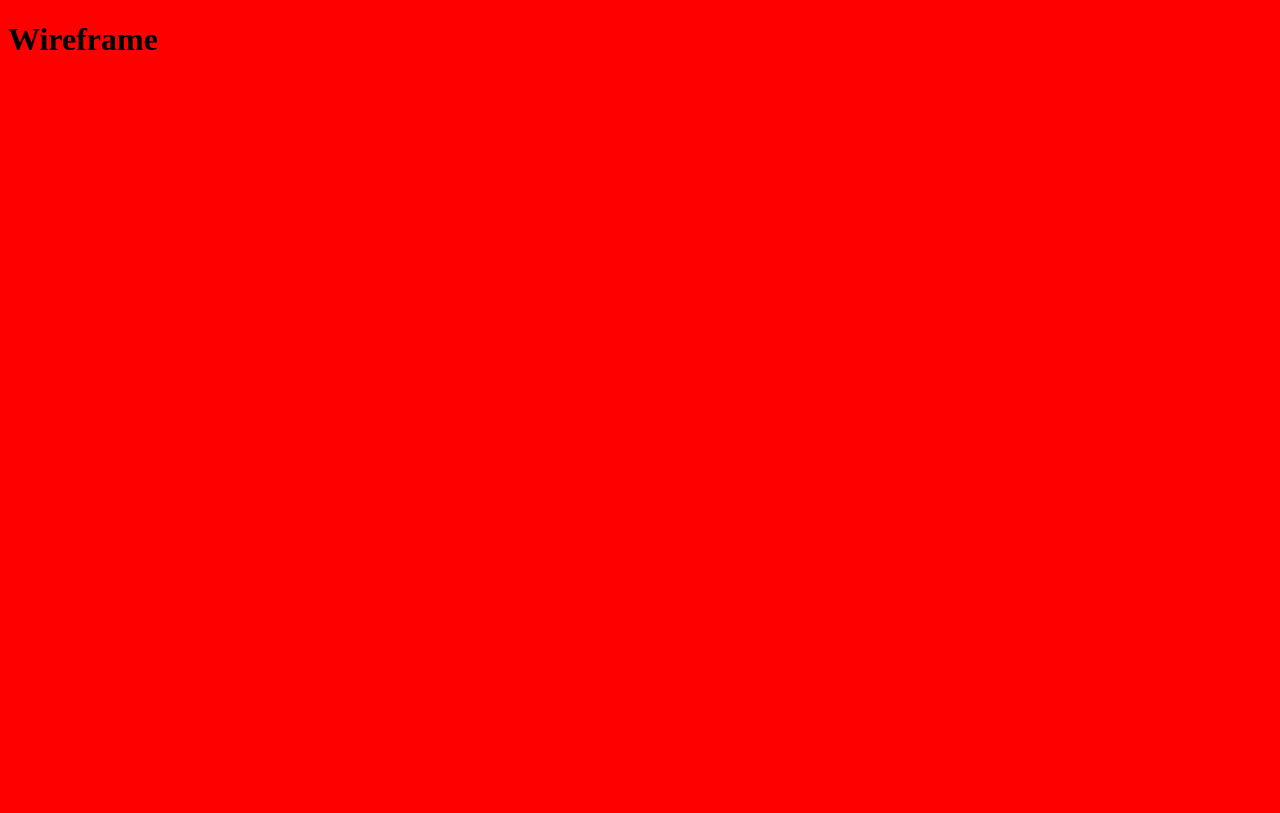
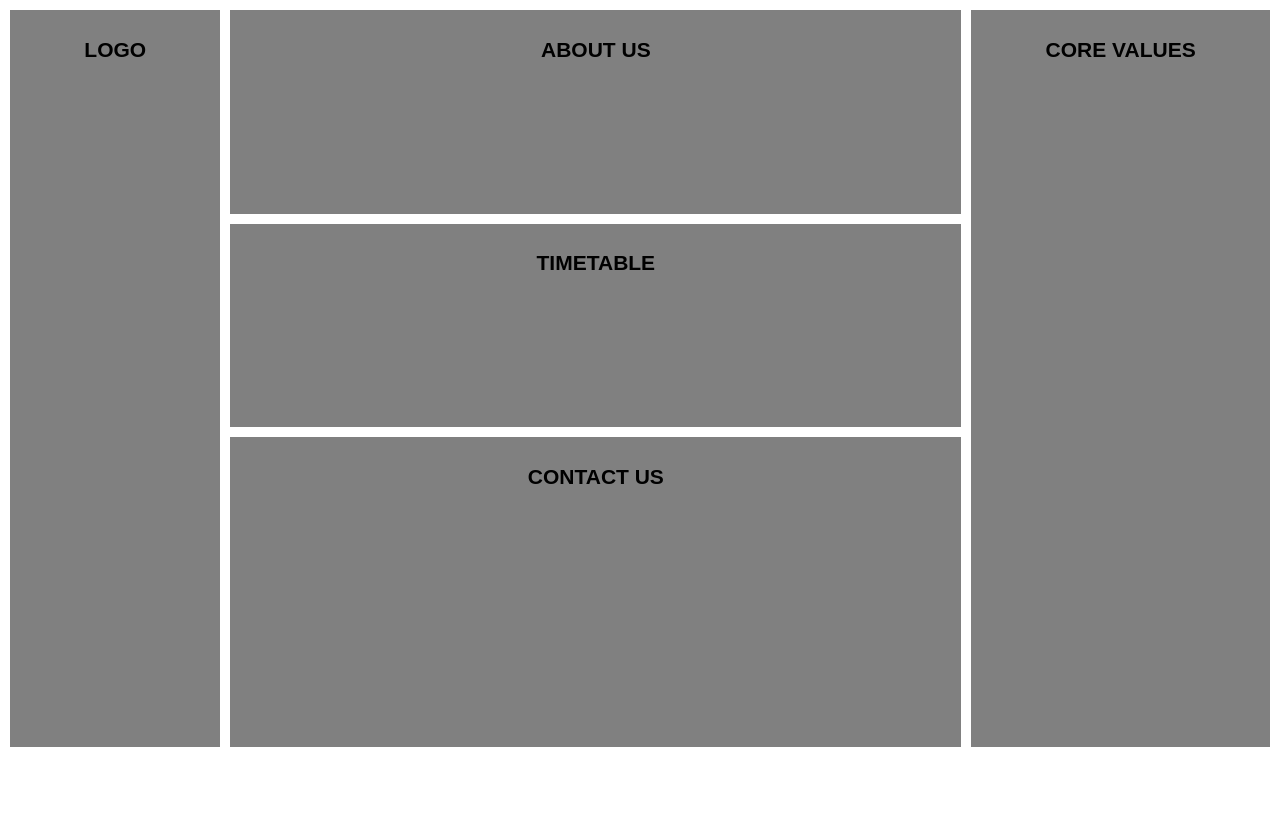
Before and after one commit to ConorOkus/soccer-school-design, a website: page wireframe/index.html in a window 1280 px wide. Drawn offline with Linux system fonts and the light colour scheme.

Commit message:
added wireframe mobile/desktop

```diff
--- a/wireframe/index.html
+++ b/wireframe/index.html
@@ -8,7 +8,13 @@
     <title>Wireframe</title>
   </head>
 
-  <body>
-    <h1>Wireframe</h1>
+  <body class="wireframe">
+    <div class="main-container">
+      <section class="header"><h1>LOGO<h1></section>
+      <section class="about-us"><h1>ABOUT US<h1></section>
+			<section class="core-values"><h1>CORE VALUES<h1></section>
+			<section class="timetable"><h1>TIMETABLE<h1></section>
+			<section class="contact-us"><h1>CONTACT US<h1></section>
+    <div>
   </body>
 </html>
--- a/wireframe/style.css
+++ b/wireframe/style.css
@@ -1,3 +1,77 @@
 body {
-  background-color: red;
+  background-color: white;
+  font-size: 100%;
+  font-family: sans-serif;
 }
+.wireframe {
+  margin: 0;
+  padding: 0;
+}
+
+.wireframe section {
+  margin: 1em;
+  background-color: grey;
+  font-size: 14px;
+  font-family: sans-serif;
+  text-align: center;
+  color: black;
+}
+
+.wireframe h1 {
+  padding-top: 0.5em;
+}
+
+@media only screen and (max-width: 1024px) {
+  .header {
+    height: 5em;
+  }
+  .about-us {
+    height: 30em;
+  }
+  .core-values {
+    height: 30em;
+  }
+  .timetable {
+    height: 30em;
+  }
+  .contact-us {
+    height: 40em;
+  }
+}
+
+@media only screen and (min-width: 1024px) {
+  .wireframe section {
+    margin: 0;
+  }
+  .main-container {
+    display: grid;
+    grid-template-areas:
+      "header about-us about-us about-us about-us core-values"
+      "header about-us about-us about-us about-us core-values"
+      "header timetable timetable timetable timetable core-values"
+      "header timetable timetable timetable timetable core-values"
+      "header contact-us contact-us contact-us contact-us core-values"
+      "header contact-us contact-us contact-us contact-us core-values"
+      "header contact-us contact-us contact-us contact-us core-values"
+      "header contact-us contact-us contact-us contact-us core-values";
+    grid-gap: 10px;
+    height: 100vh;
+    padding: 10px;
+  }
+
+  .header {
+    grid-area: header;
+  }
+  .about-us {
+    grid-area: about-us;
+  }
+  .core-values {
+    grid-area: core-values;
+  }
+  .timetable {
+    grid-area: timetable;
+  }
+  .contact-us {
+    grid-area: contact-us;
+  }
+}
```
